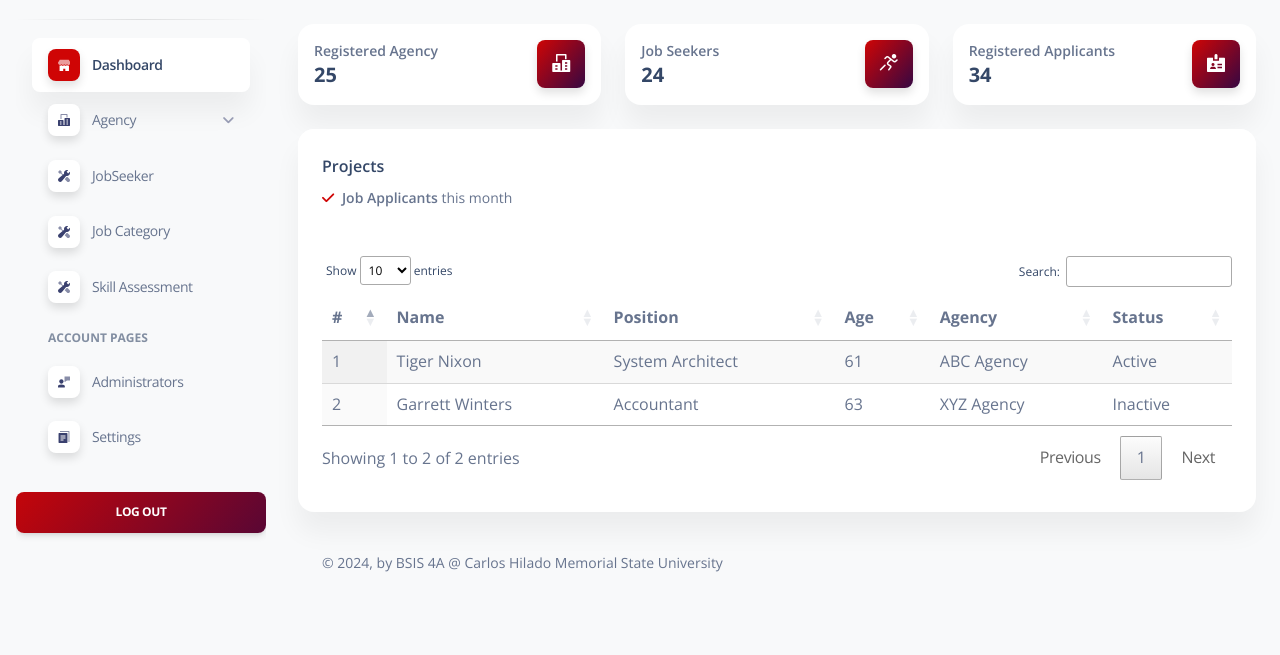
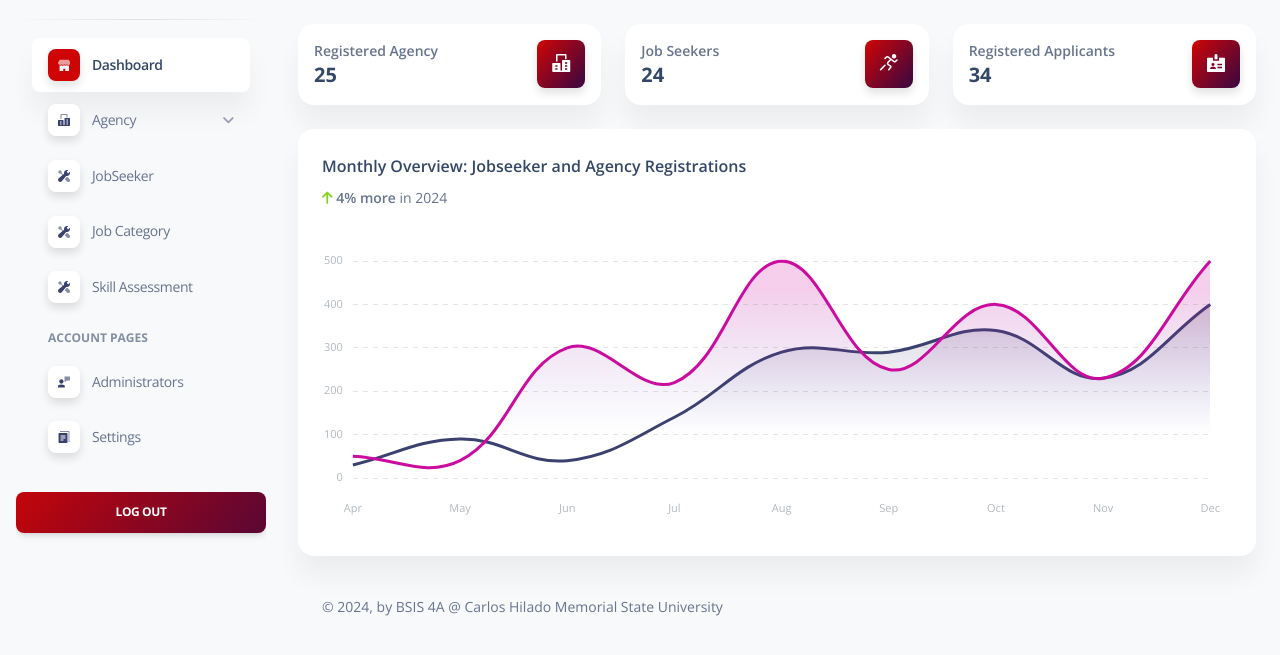
Before and after one commit to Tshmytzn/Jobportal_capstone, a Laravel app: page /Admin/Dashboard in a window 1280 px wide. Shown: the part 75-730 px from the top of the page. Run offline with Laravel 12, Linux system fonts and the light colour scheme; the visitor is signed in with stand-in values (Sample User, id 1); data comes from the database, SQL or seed files in the repository; some libraries are stand-ins or nearby versions.

Commit message:
added charts template to admin dashboard

```diff
--- a/resources/views/Admin/components/scripts.blade.php
+++ b/resources/views/Admin/components/scripts.blade.php
@@ -12,6 +12,107 @@
          }
          Scrollbar.init(document.querySelector('#sidenav-scrollbar'), options);
      }
+
+     var ctx2 = document.getElementById("chart-line").getContext("2d");
+
+var gradientStroke1 = ctx2.createLinearGradient(0, 230, 0, 50);
+gradientStroke1.addColorStop(1, 'rgba(203,12,159,0.2)');
+gradientStroke1.addColorStop(0.2, 'rgba(72,72,176,0.0)');
+gradientStroke1.addColorStop(0, 'rgba(203,12,159,0)');
+
+var gradientStroke2 = ctx2.createLinearGradient(0, 230, 0, 50);
+gradientStroke2.addColorStop(1, 'rgba(20,23,39,0.2)');
+gradientStroke2.addColorStop(0.2, 'rgba(72,72,176,0.0)');
+gradientStroke2.addColorStop(0, 'rgba(20,23,39,0)');
+
+new Chart(ctx2, {
+    type: "line",
+    data: {
+        labels: ["Apr", "May", "Jun", "Jul", "Aug", "Sep", "Oct", "Nov", "Dec"],
+        datasets: [
+            {
+                label: "Agency",
+                tension: 0.4,
+                borderWidth: 0,
+                pointRadius: 0,
+                borderColor: "#cb0c9f",
+                borderWidth: 3,
+                backgroundColor: gradientStroke1,
+                fill: true,
+                data: [50, 40, 300, 220, 500, 250, 400, 230, 500],
+                maxBarThickness: 6
+            },
+            {
+                label: "Jobseeker",
+                tension: 0.4,
+                borderWidth: 0,
+                pointRadius: 0,
+                borderColor: "#3A416F",
+                borderWidth: 3,
+                backgroundColor: gradientStroke2,
+                fill: true,
+                data: [30, 90, 40, 140, 290, 290, 340, 230, 400],
+                maxBarThickness: 6
+            },
+        ],
+    },
+    options: {
+        responsive: true,
+        maintainAspectRatio: false,
+        plugins: {
+            legend: {
+                display: false,
+            }
+        },
+        interaction: {
+            intersect: false,
+            mode: 'index',
+        },
+        scales: {
+            y: {
+                grid: {
+                    drawBorder: false,
+                    display: true,
+                    drawOnChartArea: true,
+                    drawTicks: false,
+                    borderDash: [5, 5]
+                },
+                ticks: {
+                    display: true,
+                    padding: 10,
+                    color: '#b2b9bf',
+                    font: {
+                        size: 11,
+                        family: "Open Sans",
+                        style: 'normal',
+                        lineHeight: 2
+                    },
+                }
+            },
+            x: {
+                grid: {
+                    drawBorder: false,
+                    display: false,
+                    drawOnChartArea: false,
+                    drawTicks: false,
+                    borderDash: [5, 5]
+                },
+                ticks: {
+                    display: true,
+                    color: '#b2b9bf',
+                    padding: 20,
+                    font: {
+                        size: 11,
+                        family: "Open Sans",
+                        style: 'normal',
+                        lineHeight: 2
+                    },
+                }
+            },
+        },
+    },
+});
+
  </script>
 
  <!-- Github buttons -->
--- a/resources/views/Admin/index.blade.php
+++ b/resources/views/Admin/index.blade.php
@@ -89,67 +89,29 @@
             </div>
             <div class="row my-4">
                 <div class="col-lg-12 col-md-12 mb-md-0 mb-4">
-                    <div class="card">
-                        <div class="card-header pb-0">
-                            <div class="row">
-                                <div class="col-lg-6 col-7">
-                                    <h6>Projects</h6>
-                                    <p class="text-sm mb-0">
-                                        <i class="fa fa-check text-info" aria-hidden="true"></i>
-                                        <span class="font-weight-bold ms-1">Job Applicants </span> this month
-                                    </p>
-                                </div>
 
+                    <div class="col-lg-12">
+                        <div class="card z-index-2">
+                          <div class="card-header pb-0">
+                            <h6>Monthly Overview: Jobseeker and Agency Registrations</h6>
+                            <p class="text-sm">
+                              <i class="fa fa-arrow-up text-success"></i>
+                              <span class="font-weight-bold">4% more</span> in 2024
+                            </p>
+                          </div>
+                          <div class="card-body p-3">
+                            <div class="chart">
+                              <canvas id="chart-line" class="chart-canvas" height="300"></canvas>
                             </div>
+                          </div>
                         </div>
-                        <div class="card-body px-0 pb-2">
-                            <div class="table-responsive m-4">
-                                <table id="example" class="display table-sm " style="width:100%">
-                                    <thead>
-                                        <tr>
-                                            <th>#</th>
-                                            <th>Name</th>
-                                            <th>Position</th>
-                                            <th>Age</th>
-                                            <th>Agency</th>
-                                            <th>Status</th>
-                                        </tr>
-                                    </thead>
-                                    <tbody>
-                                        <tr>
-                                            <td>1</td>
-                                            <td>Tiger Nixon</td>
-                                            <td>System Architect</td>
-                                            <td>61</td>
-                                            <td>ABC Agency</td>
-                                            <td>Active</td>
-                                        </tr>
-                                        <tr>
-                                            <td>2</td>
-                                            <td>Garrett Winters</td>
-                                            <td>Accountant</td>
-                                            <td>63</td>
-                                            <td>XYZ Agency</td>
-                                            <td>Inactive</td>
-                                        </tr>
-                                    </tbody>
-                                </table>
-
-                            </div>
-                        </div>
-                    </div>
+                      </div>
                 </div>
             </div>
             @include('Admin.components.footer')
         </div>
     </main>
 
-    <script>
-        $(document).ready(function() {
-            $('#example').DataTable();
-        });
-    </script>
-
     @include('Admin.components.scripts')
 </body>
 
```
Also changed, not shown: public/job_categories/1726266260.jpg (added).
